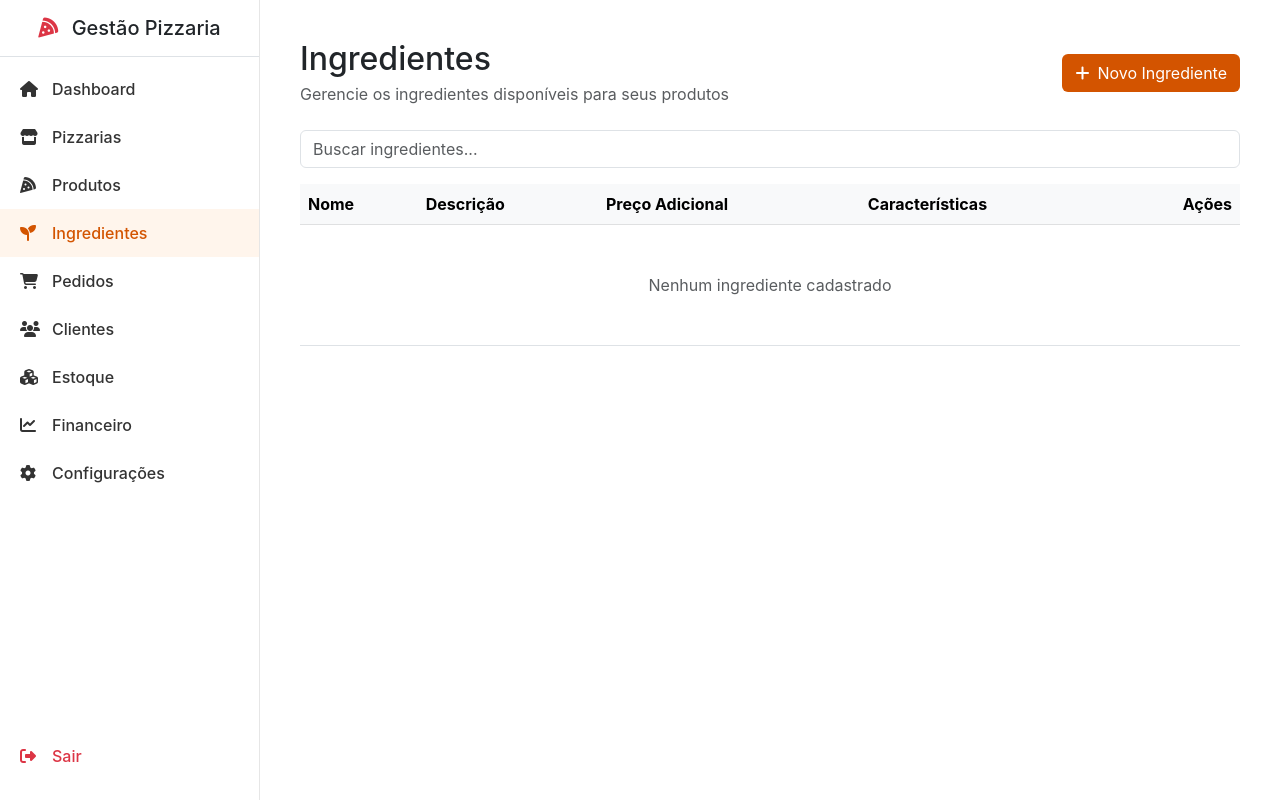
After one commit to eagalves/gestao-pizzaria, a Django app: page /ingredientes/ in a window 1280 px wide. The commit adds this page. Run offline with Django 5.2, Linux system fonts and the light colour scheme; the visitor is signed in with stand-in values (Sample User, id 1).

Commit message:
criar tela Ingredientes

```diff
--- a/autenticacao/templates/autenticacao/pizzaria_dashboard.html
+++ b/autenticacao/templates/autenticacao/pizzaria_dashboard.html
@@ -4,7 +4,7 @@
 <head>
     <meta charset="UTF-8">
     <meta name="viewport" content="width=device-width, initial-scale=1">
-    <title>Gestão {{ pizzaria.nome }}</title>
+    <title>{% block title %}Gestão Pizzaria{% endblock %}</title>
     <!-- Bootstrap 5 -->
     <link href="https://cdn.jsdelivr.net/npm/bootstrap@5.3.0/dist/css/bootstrap.min.css" rel="stylesheet">
     <!-- Font Awesome -->
@@ -41,7 +41,15 @@
         .content-area {
             padding: 40px;
         }
+        .btn-orange {
+            background-color: #d35400;
+            color: white;
+        }
+        .text-orange {
+            color: #d35400;
+        }
     </style>
+    {% block extra_css %}{% endblock %}
 </head>
 <body>
 <div class="d-flex">
@@ -52,10 +60,10 @@
             Gestão Pizzaria
         </h5>
         <nav class="nav flex-column mt-2">
-            <a class="nav-link" href="#"><i class="fas fa-home"></i>Dashboard</a>
-            <a class="nav-link active" href="#"><i class="fas fa-store"></i>Pizzarias</a>
+            <a class="nav-link {% if request.resolver_match.view_name == 'pizzaria_dashboard' %}active{% endif %}" href="#"><i class="fas fa-home"></i>Dashboard</a>
+            <a class="nav-link" href="#"><i class="fas fa-store"></i>Pizzarias</a>
             <a class="nav-link" href="#"><i class="fas fa-pizza-slice"></i>Produtos</a>
-            <a class="nav-link" href="#"><i class="fas fa-seedling"></i>Ingredientes</a>
+            <a class="nav-link {% if request.resolver_match.view_name == 'lista_ingredientes' %}active{% endif %}" href="{% url 'lista_ingredientes' %}"><i class="fas fa-seedling"></i>Ingredientes</a>
             <a class="nav-link" href="#"><i class="fas fa-shopping-cart"></i>Pedidos</a>
             <a class="nav-link" href="#"><i class="fas fa-users"></i>Clientes</a>
             <a class="nav-link" href="#"><i class="fas fa-cubes"></i>Estoque</a>
@@ -68,13 +76,16 @@
     </aside>
 
     <!-- Main content -->
-    <div class="flex-grow-1 content-area">
-        <h2>Bem-vindo à gestão da {{ pizzaria.nome }}</h2>
-        <p class="text-muted">Funcionalidades em construção. Em breve você poderá gerenciar produtos, pedidos e muito mais!</p>
-    </div>
+    <main class="flex-grow-1 content-area">
+        {% block content %}
+            <h2>Bem-vindo à gestão da {{ pizzaria.nome }}</h2>
+            <p class="text-muted">Funcionalidades em construção. Em breve você poderá gerenciar produtos, pedidos e muito mais!</p>
+        {% endblock %}
+    </main>
 </div>
 
 <!-- Bootstrap JS -->
 <script src="https://cdn.jsdelivr.net/npm/bootstrap@5.3.0/dist/js/bootstrap.bundle.min.js"></script>
+{% block extra_js %}{% endblock %}
 </body>
 </html>
--- /dev/null
+++ b/ingredientes/templates/ingredientes/lista_ingredientes.html
@@ -0,0 +1,50 @@
+{% extends "autenticacao/pizzaria_dashboard.html" %}
+
+{% block title %}Ingredientes - Gestão Pizzaria{% endblock %}
+
+{% block content %}
+<div class="d-flex justify-content-between align-items-center mb-4">
+    <div>
+        <h2 class="mb-1">Ingredientes</h2>
+        <p class="text-muted mb-0">Gerencie os ingredientes disponíveis para seus produtos</p>
+    </div>
+    <a href="#" class="btn btn-orange"><i class="fas fa-plus me-2"></i>Novo Ingrediente</a>
+</div>
+
+<div class="mb-3">
+    <input type="text" class="form-control" placeholder="Buscar ingredientes...">
+</div>
+
+<div class="table-responsive">
+    <table class="table align-middle">
+        <thead class="table-light">
+        <tr>
+            <th>Nome</th>
+            <th>Descrição</th>
+            <th>Preço Adicional</th>
+            <th>Características</th>
+            <th class="text-end">Ações</th>
+        </tr>
+        </thead>
+        <tbody>
+        {% for ingrediente in ingredientes %}
+            <tr>
+                <td class="fw-semibold">{{ ingrediente.nome }}</td>
+                <td>{{ ingrediente.descricao|default:"-" }}</td>
+                <td>R$ {{ ingrediente.preco_adicional|floatformat:2 }}</td>
+                <td>
+                    {% if ingrediente.vegetariano %}<span class="badge bg-success-light text-success">Vegetariano</span>{% endif %}
+                    {% if ingrediente.vegano %}<span class="badge bg-info-light text-info">Vegano</span>{% endif %}
+                </td>
+                <td class="text-end">
+                    <a href="#" class="text-decoration-none text-orange me-3"><i class="fas fa-edit"></i></a>
+                    <a href="#" class="text-decoration-none text-danger"><i class="fas fa-trash-alt"></i></a>
+                </td>
+            </tr>
+        {% empty %}
+            <tr><td colspan="5" class="text-center py-5 text-muted">Nenhum ingrediente cadastrado</td></tr>
+        {% endfor %}
+        </tbody>
+    </table>
+</div>
+{% endblock %}
--- /dev/null
+++ b/ingredientes/urls.py
@@ -0,0 +1,7 @@
+from django.urls import path
+
+from . import views
+
+urlpatterns = [
+    path("", views.lista_ingredientes, name="lista_ingredientes"),
+]
--- /dev/null
+++ b/ingredientes/views.py
@@ -0,0 +1,11 @@
+from django.contrib.auth.decorators import login_required
+from django.shortcuts import render
+
+@login_required
+def lista_ingredientes(request):
+    """Exibe a página de ingredientes (apenas frontend)."""
+    # Como não há banco de dados nesta etapa, passamos uma lista vazia.
+    context = {
+        "ingredientes": []
+    }
+    return render(request, "ingredientes/lista_ingredientes.html", context)
--- a/meu_projeto/settings.py
+++ b/meu_projeto/settings.py
@@ -39,6 +39,7 @@ INSTALLED_APPS = [
     'django.contrib.messages',
     'django.contrib.staticfiles',
     'autenticacao',  # Nosso app para gestão de pizzarias
+    'ingredientes',
 ]
 
 MIDDLEWARE = [
--- a/meu_projeto/urls.py
+++ b/meu_projeto/urls.py
@@ -20,4 +20,5 @@ from django.urls import path, include
 urlpatterns = [
     path('admin/', admin.site.urls),
     path('', include('autenticacao.urls')),  # URLs da aplicação de autenticação
+    path('ingredientes/', include('ingredientes.urls')),
 ]
```
Also changed, not shown: ingredientes/__init__.py (added), 1 other file.
